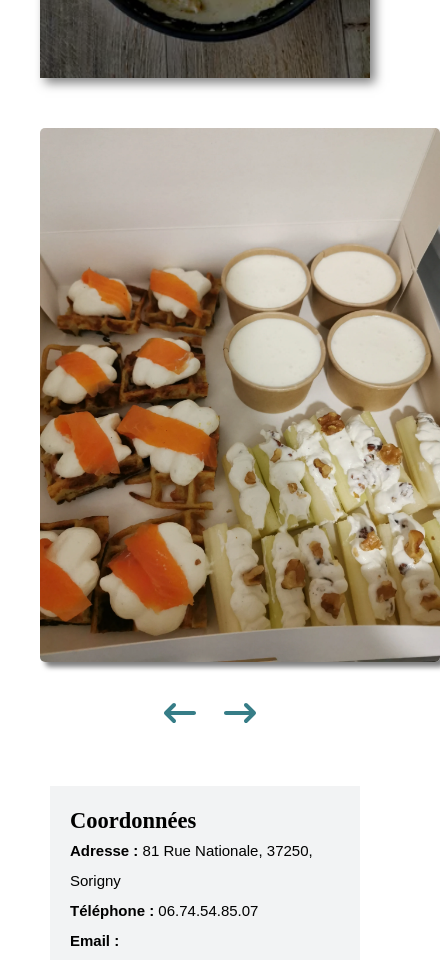
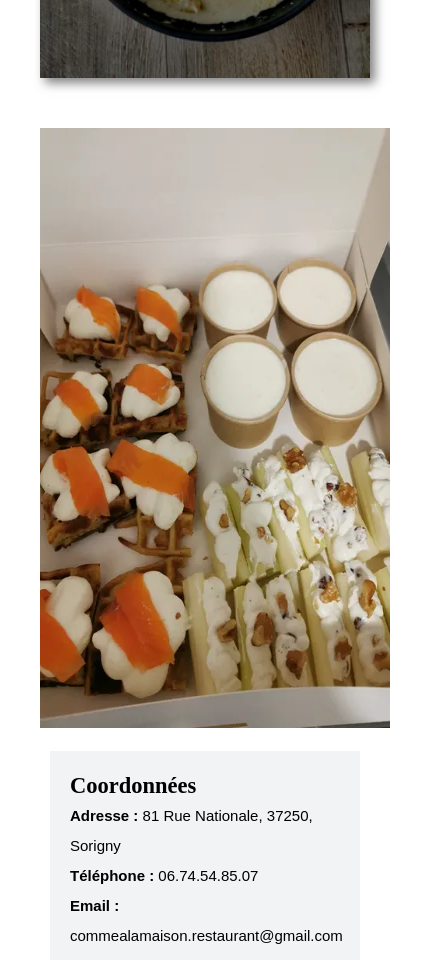
Before and after one commit to Roparhz/calm-react, a React (Vite) app: page / in a window 390 px wide. Shown: the part 2520-3480 px from the top of the page, 440 px wide, since content can reach past the window. Built offline with nearby package versions, Linux system fonts and the light colour scheme.

Commit message:
suite et fin carousel

```diff
--- a/src/components/Appetizer/Appetizer.css
+++ b/src/components/Appetizer/Appetizer.css
@@ -1,29 +1,20 @@
 .appetizer-section .slider {
-  position: relative;
+  display: flex;
+  overflow-x: hidden;
+  scroll-snap-type: none;
+}
+
+.appetizer-section .slider picture {
   width: 400px;
   height: 600px;
-  margin-left: auto;
-  margin-right: auto;
-  overflow: hidden;
-}
-.appetizer-section .slider img {
-  position: absolute;
-  top: 0;
-  left: 0;
-  width: 100%;
-  height: auto;
-  transition: transform 0.9s ease-in-out;
-  box-shadow: 5px 5px 5px rgba(0, 0, 0, 0.5);
-  border-radius: 0.5rem;
+  flex: 0 0 auto;
+  scroll-snap-align: start;
+  box-shadow: 5px 5px 10px rgba(0, 0, 0, 0.5);
 }
 
 .appetizer-section button {
-  /* position: absolute; */
   margin-left: 1rem;
-
   transform: translateY(-50%);
-
-  /* Stylez vos boutons comme vous le souhaitez */
 }
 
 .appetizer-section button:nth-child(2) {
@@ -38,7 +29,7 @@
   display: flex;
   flex-direction: row;
   justify-content: center;
-  margin-top: -1.5rem;
+  margin-top: 3.5rem;
 }
 
 .icon-btn{
@@ -52,7 +43,7 @@
   cursor: pointer;
 }
 
-.icon-btn:hover, .icon-btn:focus {
+.icon-btn:hover {
   color: #ffffff;
   background-color: #367d87;
   outline: none;
@@ -62,58 +53,30 @@
   transform: scale(0.95);
 }
 
+@media (min-width: 769px){
+  .appetizer-section .slider{
+    justify-content: center;
+  }
+}
 
 
-/* .slider-1{
-  max-width: 400px;
-  margin: 100px auto;
-  overflow: hidden;
-}
-
-.slider-1 .slider{
-  display: flex;
-  animation: slider-show 20s infinite ease-out;
-}
-
-.slider-1 img{
-  flex-shrink: 0;
-  width: 100%;
-} */
-
-@keyframes slider-show{
-  0%,
-  10%{
-    transform: translateX(0%);
+@media (max-width: 768px){
+  .appetizer-section .slider {
+    width: 35rem;
+    height: auto;
+    display: flex;
+    flex-wrap: nowrap;
+    overflow-x: auto;
+    scroll-snap-type: x mandatory;
   }
-  12.5%,
-  22.5%{
-    transform: translateX(-100%);
+  .appetizer-section .slider picture {
+    flex: 0 0 auto;
+    width: 400px;
+    scroll-snap-align: start;
+    margin-right: 10px;
+    box-shadow: 5px 5px 10px rgba(0, 0, 0, 0.5);
   }
-  25%,
-  35%{
-    transform: translateX(-200%);
-  }
-  37.5%,
-  47.5%{
-    transform: translateX(-300%);
-  }
-  50%,
-  60%{
-    transform: translateX(-400%);
-  }
-  62.5%,
-  72.5%{
-    transform: translateX(-500%);
-  }
-  75%,
-  85%{
-    transform: translateX(-600%);
-  }
-  87.5%,
-  97.5%{
-    transform: translateX(-700%);
-  }
-  100%{
-    transform: translateX(-500%);
+  .appetizer-section button {
+    display: none;
   }
 }
--- a/src/components/Appetizer/Appetizer.jsx
+++ b/src/components/Appetizer/Appetizer.jsx
@@ -1,4 +1,4 @@
-import React, { useState } from "react";
+import React, { useState, useEffect } from "react";
 import "./appetizer.css";
 import { FontAwesomeIcon } from "@fortawesome/react-fontawesome";
 import {
@@ -8,16 +8,26 @@ import {
 
 function Appetizer(){
   const images = [
-  "appetizers-img/traiteur-1.webp",
-  "appetizers-img/traiteur-2.webp",
-  "appetizers-img/traiteur-3.webp",
-  "appetizers-img/traiteur-4.webp",
-  "appetizers-img/traiteur-5.webp",
-  "appetizers-img/traiteur-6.webp",
-  "appetizers-img/traiteur-7.webp",
-  "appetizers-img/traiteur-8.webp",
+  { src: "appetizers-img/traiteur-1.webp", srcMini: "appetizers-img/traiteur-1-mini.webp" },
+  { src: "appetizers-img/traiteur-2.webp", srcMini: "appetizers-img/traiteur-2-mini.webp" },
+  { src: "appetizers-img/traiteur-3.webp", srcMini: "appetizers-img/traiteur-3-mini.webp" },
+  { src: "appetizers-img/traiteur-4.webp", srcMini: "appetizers-img/traiteur-4-mini.webp" },
+  { src: "appetizers-img/traiteur-5.webp", srcMini: "appetizers-img/traiteur-5-mini.webp" },
+  { src: "appetizers-img/traiteur-6.webp", srcMini: "appetizers-img/traiteur-6-mini.webp" },
+  { src: "appetizers-img/traiteur-7.webp", srcMini: "appetizers-img/traiteur-7-mini.webp" },
+  { src: "appetizers-img/traiteur-8.webp", srcMini: "appetizers-img/traiteur-8-mini.webp" },
 ];
     const [current, setCurrent] = useState(0);
+    const [isMobile, setIsMobile] = useState(window.innerWidth < 768);
+
+    useEffect(() => {
+      const handleResize = () => {
+        setIsMobile(window.innerWidth < 768);
+      };
+
+      window.addEventListener("resize", handleResize);
+      return () => window.removeEventListener("resize", handleResize);
+    }, []);
 
     const nextSlide = () => {
       setCurrent(current === images.length - 1 ? 0 : current + 1);
@@ -28,28 +38,44 @@ function Appetizer(){
     };
 
 
+
     return (
       <section className="appetizer-section slider-1">
         <div className="slider">
-          {images.map((src, index) => (
-            <img
+          {images.map((image, index) => (
+            <picture
               key={index}
-              src={src}
-              alt={`Traiteur ${index + 1}`}
-              width="400"
-              height="600"
-              style={{ display: index === current ? "block" : "none" }}
-            />
+              style={{ display: isMobile || index === current ? "block" : "none" }}
+            >
+              <source media="(min-width: 769px)" srcSet={image.src} />
+              <source media="(max-width: 768px)" srcSet={image.srcMini} />
+              <img
+                src={image.src}
+                alt="Divers petits fours"
+                width="400"
+                height="600"
+              />
+            </picture>
           ))}
         </div>
-        <div className="btn">
+        {!isMobile && (
+          <div className="btn">
+            <button onClick={prevSlide} className="icon-btn">
+              <FontAwesomeIcon icon={faArrowLeftLong} size="2xl" />
+            </button>
+            <button onClick={nextSlide} className="icon-btn">
+              <FontAwesomeIcon icon={faArrowRightLong} size="2xl" />
+            </button>
+          </div>
+        )}
+        {/* <div className="btn">
           <button onClick={prevSlide} className="icon-btn">
             <FontAwesomeIcon icon={faArrowLeftLong} size="2xl" />
           </button>
           <button onClick={nextSlide} className="icon-btn">
             <FontAwesomeIcon icon={faArrowRightLong} size="2xl" />
           </button>
-        </div>
+        </div> */}
       </section>
     );
 }
--- a/src/components/Header/Header.jsx
+++ b/src/components/Header/Header.jsx
@@ -8,7 +8,7 @@ function Header() {
         <picture>
           <source
             media="(max-width: 600px)"
-            srcset="img/img-chatgpt2-mini.webp"
+            srcSet="img/img-chatgpt2-mini.webp"
           />
           <source srcSet="img/img-chatgpt2.webp" />
           <img
--- a/src/components/Menu/Menu.jsx
+++ b/src/components/Menu/Menu.jsx
@@ -6,8 +6,8 @@ function Menu(){
     return (
       <section className="section-menu">
         <picture>
-          <source media="(min-width: 1025px)" srcset="img/menu-20-11-23.webp" />
-          <source srcset="img/menu-20-11-23-mini.webp" />
+          <source media="(min-width: 1025px)" srcSet="img/menu-20-11-23.webp" />
+          <source srcSet="img/menu-20-11-23-mini.webp" />
           <img
             src="img/menu-20-11-23-mini.webp"
             alt="Menu de la semaine du 20 novembre 2023"
```
